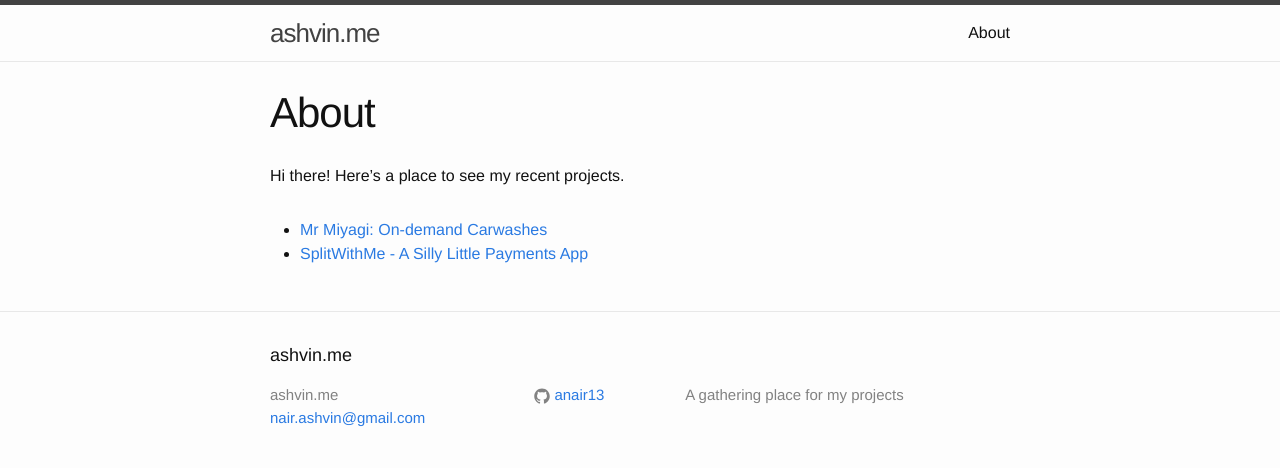
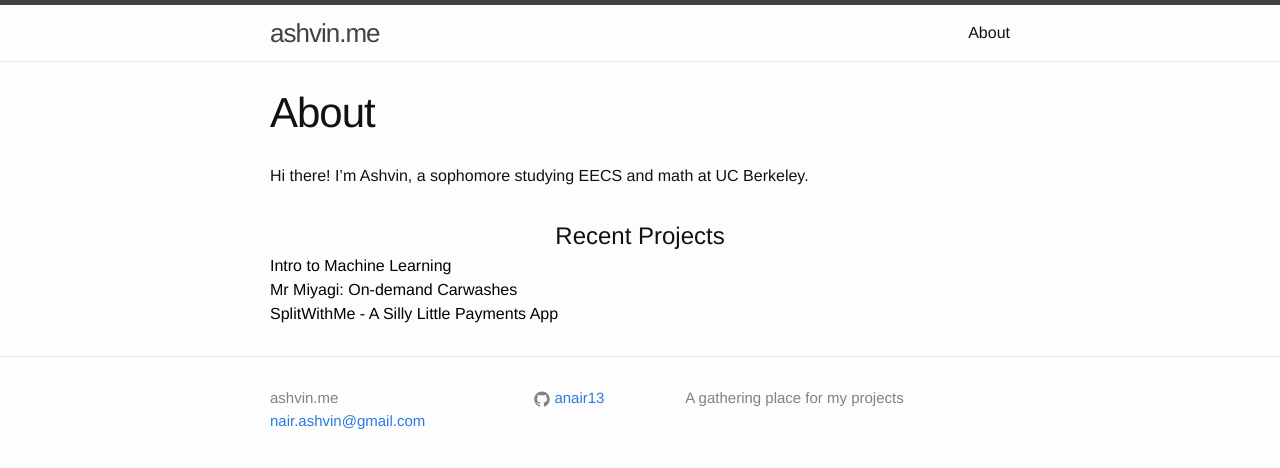
Before and after one commit to anair13/anair13.github.io, a Jekyll site: the page built from index.md, in a window 1280 px wide. Shown: the top 468 px of the page. Built offline with Jekyll 4.4.1, drawn with Linux system fonts in a browser that asks for light colours.

```diff
--- a/_includes/footer.html
+++ b/_includes/footer.html
@@ -1,8 +1,6 @@
 <footer class="site-footer">
 
   <div class="wrapper">
-
-    <h2 class="footer-heading">{{ site.title }}</h2>
 
     <div class="footer-col-wrapper">
       <div class="footer-col  footer-col-1">
--- a/_includes/head.html
+++ b/_includes/head.html
@@ -9,4 +9,5 @@
   <link rel="stylesheet" href="{{ "/css/main.css" | prepend: site.baseurl }}">
   <link rel="canonical" href="{{ page.url | replace:'index.html','' | prepend: site.baseurl | prepend: site.url }}">
   <link rel="alternate" type="application/atom+xml" title="{{ site.title }}" href="{{ "/feed.xml" | prepend: site.baseurl | prepend: site.url }}" />
+  <script type="text/javascript" src="http://cdn.mathjax.org/mathjax/latest/MathJax.js?config=TeX-AMS-MML_HTMLorMML"></script>
 </head>
--- a/_layouts/page.html
+++ b/_layouts/page.html
@@ -11,6 +11,8 @@ layout: default
     {{ content }}
   </article>
 
+  <div class="hoverlist">
+    <h2>Recent Projects</h2>
     <ul>
       {% for post in site.posts %}
         <li>
@@ -18,5 +20,6 @@ layout: default
         </li>
       {% endfor %}
     </ul>
+  </div>
 
 </div>
--- a/css/main.scss
+++ b/css/main.scss
@@ -50,3 +50,34 @@ $on-laptop:        800px;
         "layout",
         "syntax-highlighting"
 ;
+
+.hoverlist {
+    h2 {
+      text-align: center;
+      margin: 0;
+      padding: 0;
+    }
+
+    ul {
+      list-style-type: none;
+      margin: 0;
+      padding: 0;
+    }
+
+    li a {
+      text-decoration: none;
+      color: #000;
+      display: block;
+
+      -webkit-transition: font-size 0.3s ease, background-color 0.3s ease;
+      -moz-transition: font-size 0.3s ease, background-color 0.3s ease;
+      -o-transition: font-size 0.3s ease, background-color 0.3s ease;
+      -ms-transition: font-size 0.3s ease, background-color 0.3s ease;
+      transition: font-size 0.3s ease, background-color 0.3s ease;
+    }
+
+    li a:hover {
+      font-size: $base-font-size;
+      background: #f0f0f0;
+    }
+}
--- a/index.md
+++ b/index.md
@@ -4,4 +4,4 @@ title: About
 permalink: /
 ---
 
-Hi there! Here's a place to see my recent projects.
+Hi there! I'm Ashvin, a sophomore studying EECS and math at UC Berkeley.
```
Also changed, not shown: _posts/2014-11-27-mlclass.md (added, +13 -0 lines).
